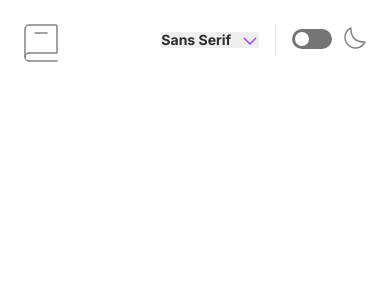
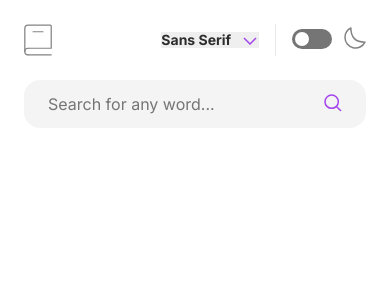
Before and after one commit to ashish-d2/dictionary-web-app, a React (Create React App) app: page / in a window 390 px wide. Shown: the top 300 px of the page. Built offline with nearby package versions, Linux system fonts and the light colour scheme.

Commit message:
Feat(SearchField): Added and styled SearchField Component - Implemented SearchField component - Also made it partially resposive for tablet and desktop

```diff
--- a/src/App.tsx
+++ b/src/App.tsx
@@ -1,11 +1,13 @@
 import "./App.scss";
 import Header from "./components/header/Header";
+import SearchField from "./components/search/SearchField";
 
 function App() {
   return (
     <div className="App">
       <main className="main-container">
         <Header />
+        <SearchField />
       </main>
     </div>
   );
--- a/src/components/buttons/fontSelector/FontSelector.module.scss
+++ b/src/components/buttons/fontSelector/FontSelector.module.scss
@@ -16,11 +16,11 @@
   }
 
   .fontSelector_sansSerif {
-    @include t.textBoldSans(Inter, 0.875rem);
+    @include t.textBoldSans(0.875rem);
   }
 
   .fontSelector_lt {
-    color: c.$lt-primary;
+    color: c.$lt-primary-black;
   }
 }
 
--- a/src/components/header/Header.module.scss
+++ b/src/components/header/Header.module.scss
@@ -19,11 +19,11 @@ header {
   }
 
   .fontName_light {
-    color: c.$lt-primary;
+    color: c.$lt-primary-black;
   }
 
   .fontName_sans {
-    @include t.textBoldSans(Inter, 0.875rem);
+    @include t.textBoldSans(0.875rem);
   }
 }
 
--- a/src/components/header/Header.tsx
+++ b/src/components/header/Header.tsx
@@ -2,7 +2,6 @@ import styles from "./Header.module.scss";
 
 // logo imports
 import { ReactComponent as MainLogo } from "./../../assets/images/logo.svg";
-import { ReactComponent as ArrowLogo } from "./../../assets/images/icon-arrow-down.svg";
 import { ReactComponent as MoonLogo } from "./../../assets/images/icon-moon.svg";
 
 // Component imports
@@ -12,7 +11,7 @@ import FontSelector from "../buttons/fontSelector/FontSelector";
 const Header = function () {
   return (
     <header>
-      <MainLogo />
+      <MainLogo height="32px" width="28.05px" />
 
       <div className={styles.headerRight}>
         <FontSelector />
--- /dev/null
+++ b/src/components/search/SearchField.module.scss
@@ -0,0 +1,40 @@
+@use "./../../scss/colors" as c;
+@use "./../../scss//text" as t;
+
+.search {
+  width: 100%;
+  height: 48px;
+  border-radius: 16px;
+  display: flex;
+  align-items: center;
+  justify-content: space-between;
+  padding: 0 1.5em;
+  margin-top: 1.5em;
+  transition: margin-top 0.3s ease;
+
+  // Tablet and desktop
+  @media (min-width: 768px) {
+    margin-top: 58px;
+    height: 64px;
+    font-size: 20px;
+  }
+}
+
+.search_lt {
+  background-color: c.$lt-primary-gray;
+}
+
+.searchField {
+  width: 90%;
+  height: 100%;
+  font-size: 1rem;
+  font-weight: 700;
+
+  @media (min-width: 768px) {
+    font-size: 1.25rem;
+  }
+
+  &::placeholder {
+    font-weight: 400;
+  }
+}
--- /dev/null
+++ b/src/components/search/SearchField.tsx
@@ -0,0 +1,18 @@
+import styles from "./SearchField.module.scss";
+
+import { ReactComponent as SearchBtn } from "./../../assets/images/icon-search.svg";
+
+export default function SearchField() {
+  return (
+    <div className={`${styles.search} ${styles.search_lt}`}>
+      <input
+        type="text"
+        placeholder="Search for any word..."
+        className={`${styles.searchField} sansSerif light`}
+      />
+      <button className={`${styles.searchBtn}`}>
+        <SearchBtn />
+      </button>
+    </div>
+  );
+}
--- a/src/scss/_colors.scss
+++ b/src/scss/_colors.scss
@@ -14,4 +14,9 @@ $white: #ffffff;
 $violet: #a445ed;
 $orange: #ff5252;
 
-$lt-primary: $black-3;
+$lt-primary-black: $black-3;
+$lt-primary-gray: $gray-3;
+
+.light {
+  color: $lt-primary-black;
+}
--- a/src/scss/_text.scss
+++ b/src/scss/_text.scss
@@ -1,7 +1,11 @@
 @use "./colors" as c;
 
-@mixin textBoldSans($font, $size) {
-  font-family: $font, sans-serif;
+@mixin textBoldSans($size) {
+  font-family: Inter, sans-serif;
   font-size: $size;
   font-weight: 700;
 }
+
+.sansSerif {
+  font-family: Inter, sans-serif;
+}
--- a/src/scss/main.scss
+++ b/src/scss/main.scss
@@ -1,3 +1,6 @@
+@use "./colors";
+@use "./text";
+
 @import url("https://fonts.googleapis.com/css2?family=Inconsolata:wght@200..900&family=Inter:ital,opsz,wght@0,14..32,100..900;1,14..32,100..900&family=Lora:ital,wght@0,400..700;1,400..700&display=swap");
 
 *,
```
